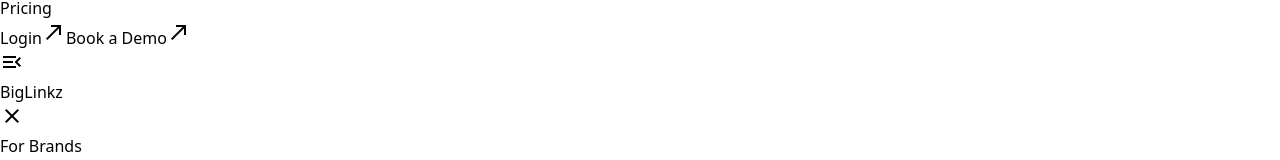
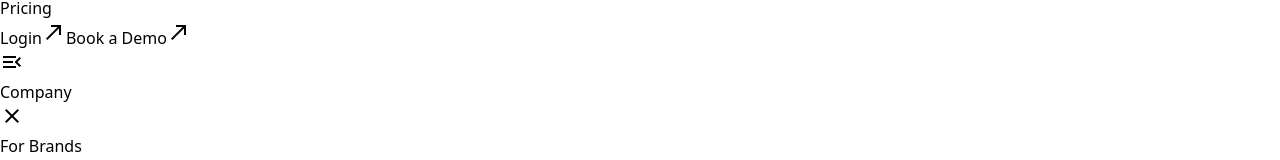
Before and after one commit to varshini-0506/Influencer-Marketing, a React (Vite) app: page / in a window 1280 px wide. Shown: the part 136-296 px from the top of the page. Built offline with nearby package versions, Linux system fonts and the light colour scheme.

Commit message:
Update Navbar.jsx

```diff
--- a/src/components/Navbar.jsx
+++ b/src/components/Navbar.jsx
@@ -8,7 +8,7 @@
         <div className="mx-auto w-[97%] md:w-[90%] grid grid-cols-1 ">
           <div className="flex justify-between my-10">
             <div>
-              <h2 className="text-3xl font-bold">BigLinkz</h2>
+              <h2 className="text-3xl font-bold">Company</h2>
             </div>
             <div>
               <button onClick={() => {
```
